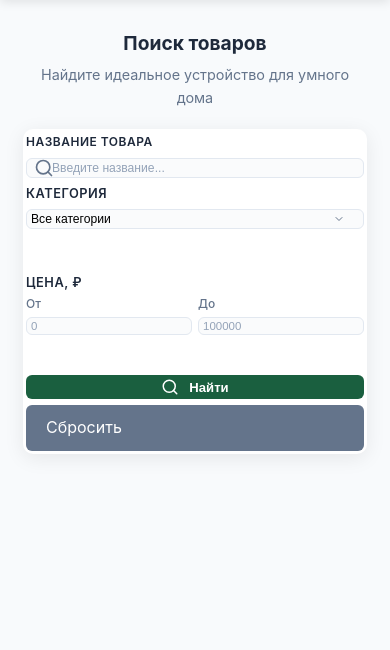
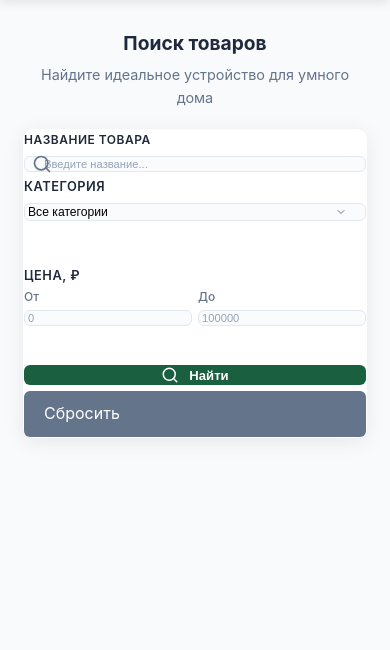
Before and after one commit to SergeyDubitskuy/smart_home_shop, a Flask app: page /search in a window 390 px wide. Shown: the part 131-781 px from the top of the page. Run offline with Flask 3, Linux system fonts and the light colour scheme; data that the repository does not hold is empty; some libraries are stand-ins or nearby versions.

Commit message:
Мобильная адаптация: шапка 2x3 и компактный поиск

```diff
--- a/static/style.css
+++ b/static/style.css
@@ -1304,52 +1304,52 @@ h2 { font-size: 2em; }
 /* ===== СИЛЬНОЕ УМЕНЬШЕНИЕ ПОИСКА ===== */
 @media (max-width: 768px) {
     .search-filters-card {
-        padding: 3px;
+        padding: 1px;
     }
 
     .search-form {
-        gap: 2px;
+        gap: 1px;
     }
 
     .search-input-group input {
-        padding: 3px 5px 3px 20px;
-        font-size: 0.82em;
+        padding: 2px 3px 2px 19px;
+        font-size: 0.70em;
     }
 
     .price-input {
-        padding: 3px 4px;
-        font-size: 0.77em;
+        padding: 2px 2px;
+        font-size: 0.70em;
     }
 
     .filter-select {
-        padding: 3px 5px;
+        padding: 2px 3px;
         font-size: 0.82em;
     }
 
     .btn-search {
-        padding: 4px 9px;
+        padding: 3px 7px;
         font-size: 0.86em;
     }
 }
 
 @media (max-width: 480px) {
     .search-input-group input {
-        padding: 2px 4px 2px 25px;
-        font-size: 0.76em;
+        padding: 1px 3px 1px 19px;
+        font-size: 0.70em;
     }
 
     .price-input {
-        padding: 2px 4px;
-        font-size: 0.72em;
+        padding: 1px 3px;
+        font-size: 0.70em;
     }
 
     .filter-select {
-        padding: 2px 4px;
+        padding: 1px 3px;
         font-size: 0.76em;
     }
 
     .btn-search {
-        padding: 3px 7px;
+        padding: 1px 5px;
         font-size: 0.82em;
     }
 }
```
